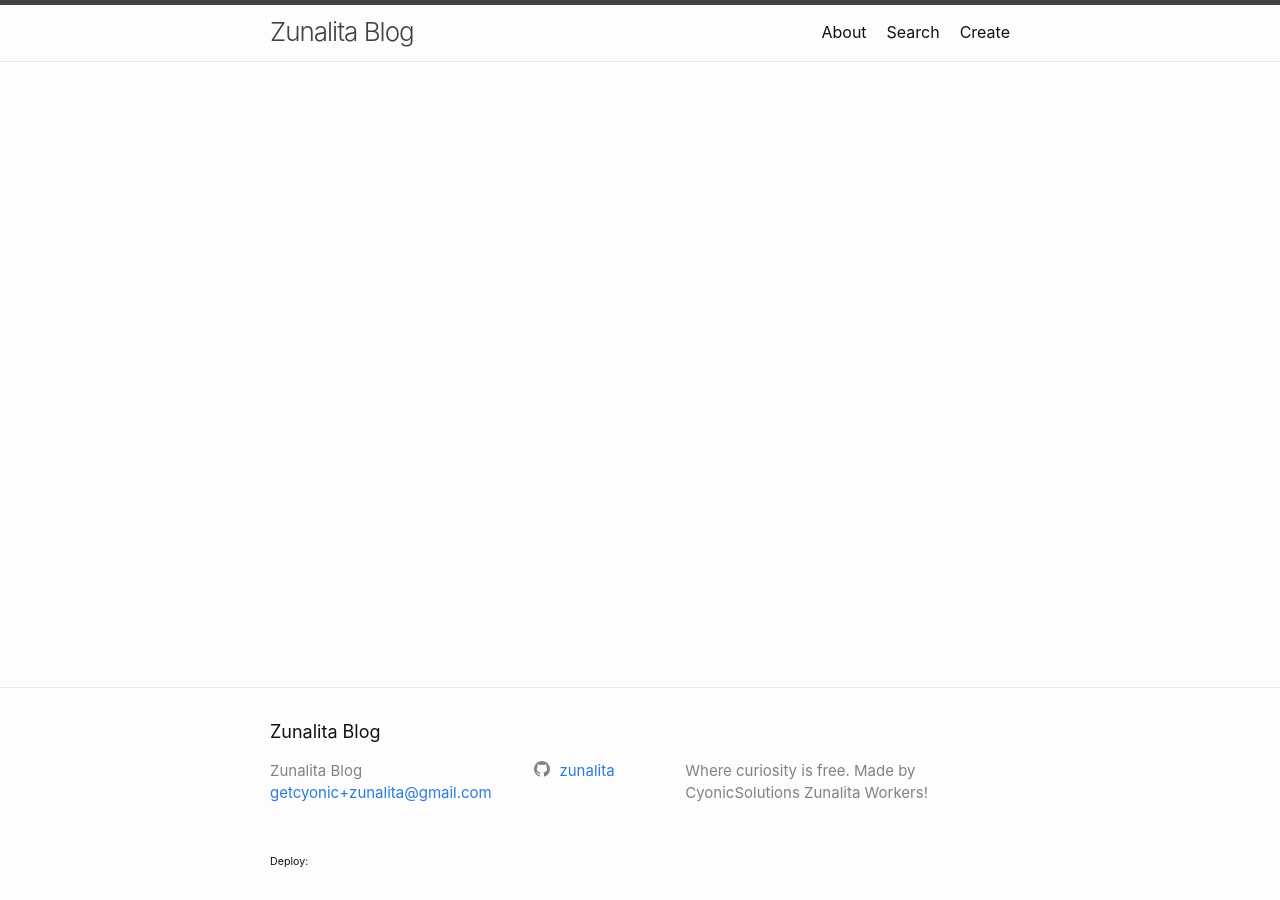
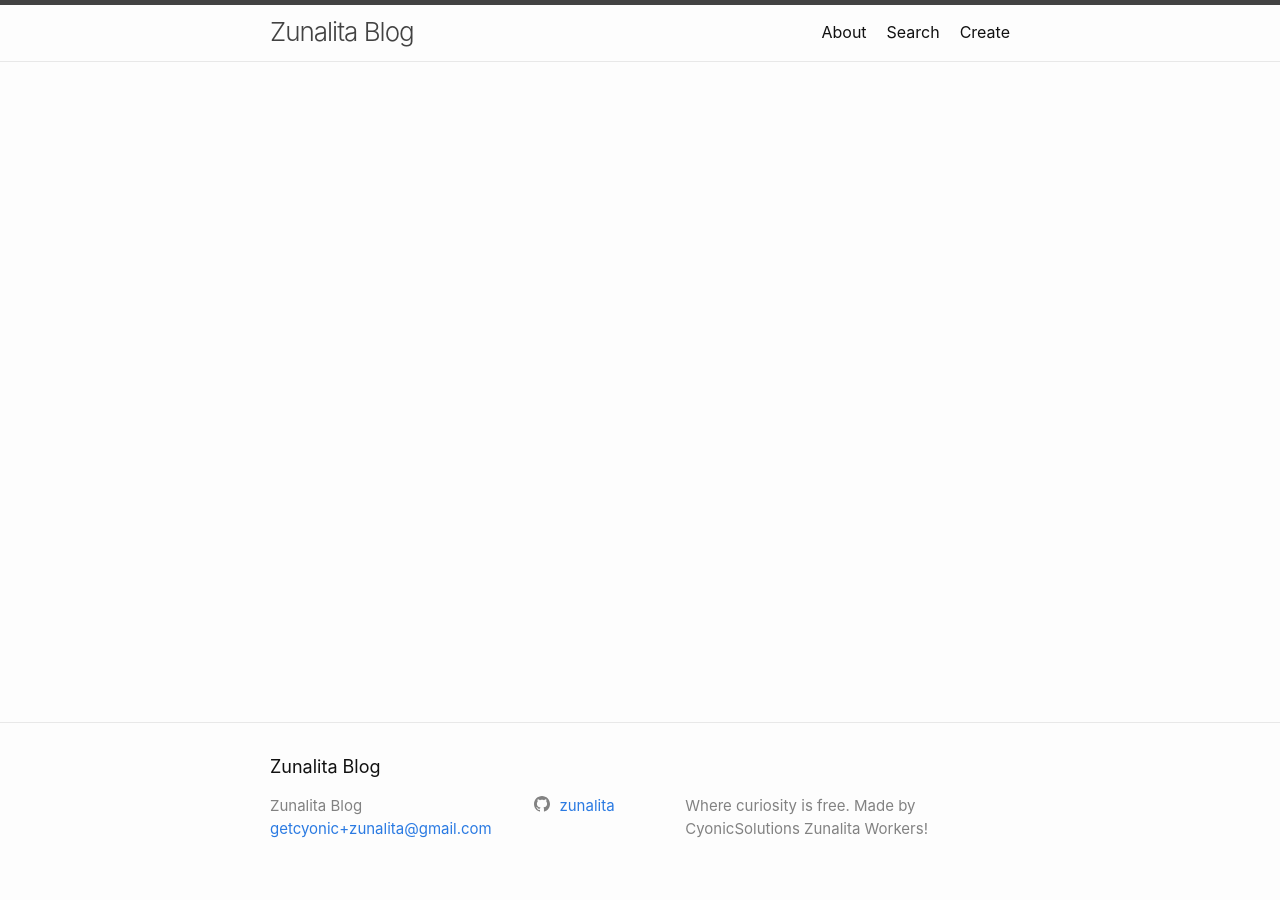
Before and after one commit to zunalita/zunalita.github.io, a Jekyll site: the page built from index.md, in a window 1280 px wide. Built offline with Jekyll 4.4.1, drawn with Linux system fonts in a browser that asks for light colours.

Commit message:
Made deploy_sha not visible by default

```diff
--- a/_includes/footer.html
+++ b/_includes/footer.html
@@ -30,7 +30,8 @@
       </div>
     </div>
 
-    <div class="deploy-info" style="margin-top: 1rem; font-size: 0.8em;">
+    <!-- Deploy SHA - Hidden by default -->
+    <div id="deploy-info" style="display: none; margin-top: 1rem; font-size: 0.8em;">
       <small>
         Deploy:
         <a href="https://github.com/{{ site.github_username }}/{{ site.github_username }}.github.io/commit/{{ site.deploy_sha }}">
```
Also changed, not shown: other parts of _includes/footer.html (+7 -1 lines).
